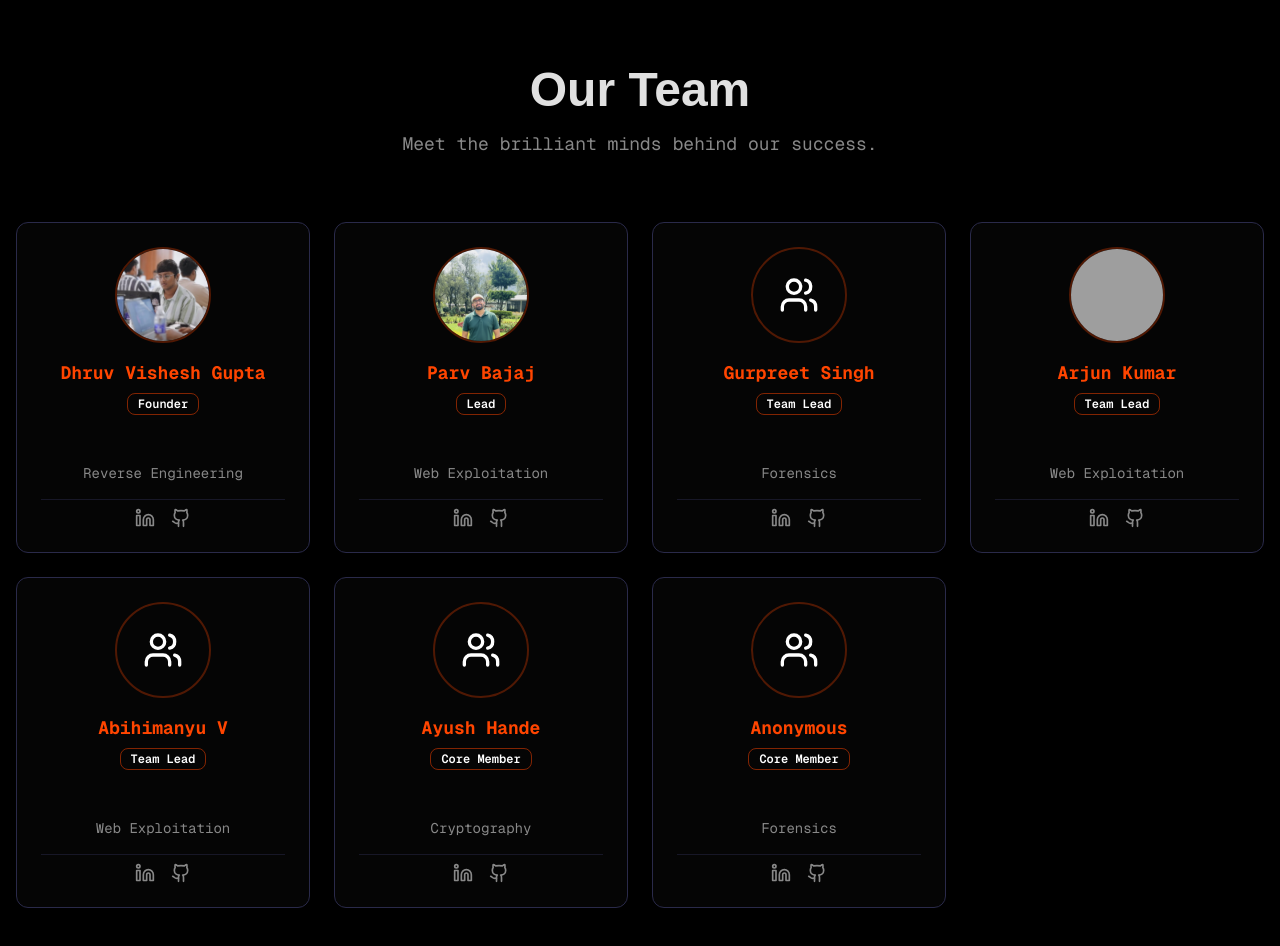
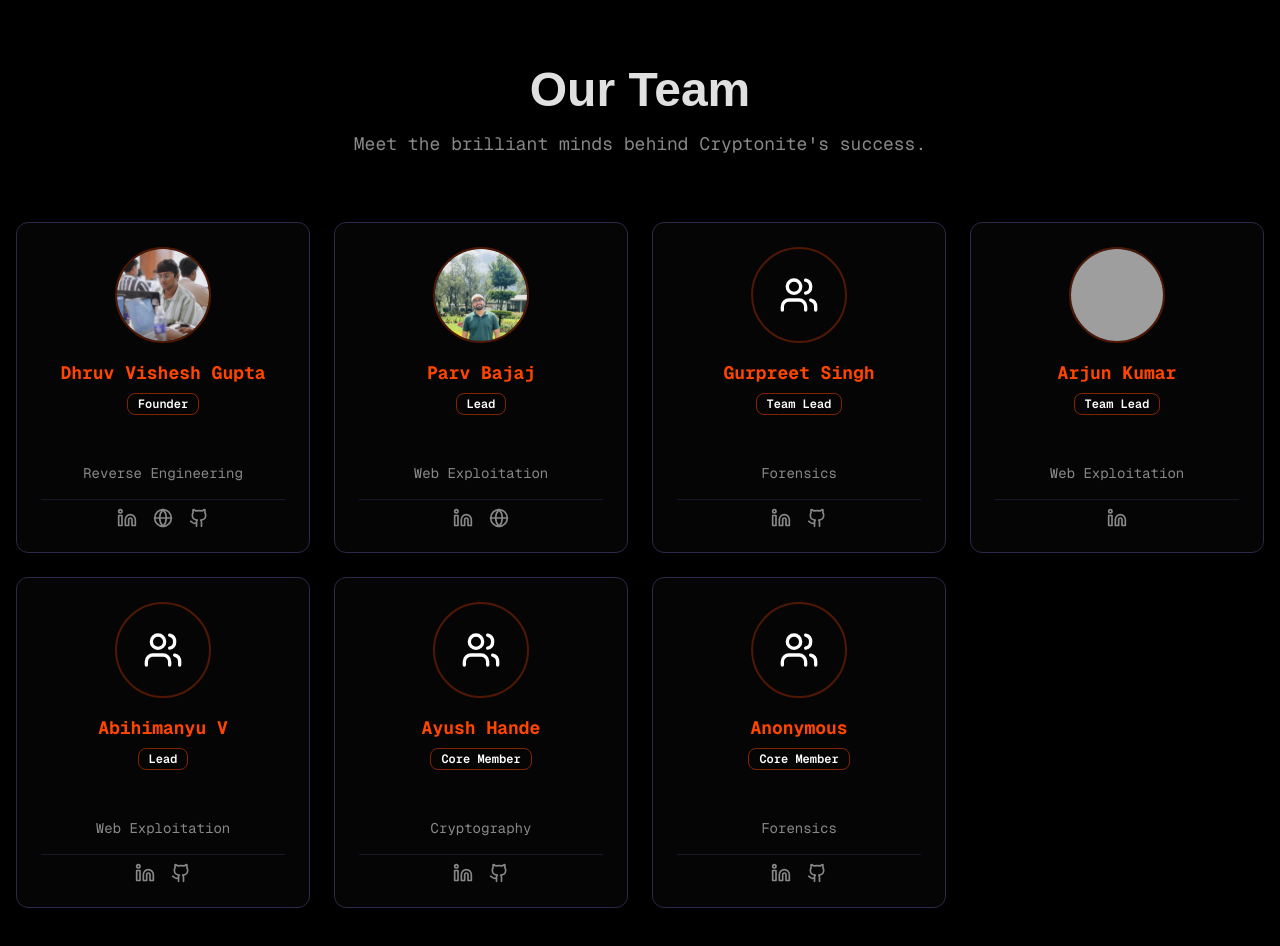
Before and after one commit to DDugs/Official, a Next.js app: page / in a window 1280 px wide. Shown: the part 3780-4726 px from the top of the page. Built offline with nearby package versions, Linux system fonts and the light colour scheme; grey boxes are pictures that could not be loaded; a web font is replaced by a local one.

Commit message:
updated team section

```diff
--- a/components/TeamSection.tsx
+++ b/components/TeamSection.tsx
@@ -3,7 +3,7 @@
 import { motion } from "framer-motion";
 import Link from "next/link";
 import Image from "next/image";
-import { Users, Github, Linkedin } from "lucide-react";
+import { Users, Github, Linkedin, GlobeIcon } from "lucide-react";
 import { Card, CardContent } from "@/components/ui/card";
 import { Badge } from "@/components/ui/badge";
 
@@ -17,6 +17,7 @@
     nickname: "dugs",
     github: "https://github.com/ddugs",
     linkedin: "https://linkedin.com/in/ddugs",
+    website: "https://www.ddugs.xyz",
     image: "/images/team/dhruv.jpg"
   },
   {
@@ -24,9 +25,10 @@
     role: "Lead",
     specialty: "Web Exploitation",
     nickname: "r00tp4rv",
-    github: "https://github.com/parvbajaj",
+    github: "",
     linkedin: "https://www.linkedin.com/in/parvbajaj/",
-    image: "/images/team/parv.JPG"
+    website: "https://r00tp4rv.github.io",
+    image: "/images/team/parv.jpg"
   },
   {
     name: "Gurpreet Singh",
@@ -35,6 +37,7 @@
     nickname: "3v1l@D3v1l",
     github: "https://github.com/gurpreet",
     linkedin: "https://www.linkedin.com/in/gurupreet-singh-342978266/",
+    website: "",
     image: ""
   },
   {
@@ -42,17 +45,19 @@
     role: "Team Lead",
     specialty: "Web Exploitation",
     nickname: "perman",
-    github: "https://github.com/emmawi",
+    github: "",
     linkedin: "https://www.linkedin.com/in/arjunkumar7/",
+    website: "",
     image: "/images/team/arjun.jpg"
   },
   {
     name: "Abihimanyu V",
-    role: "Team Lead",
+    role: "Lead",
     specialty: "Web Exploitation",
     nickname: "bobby_smiles",
     github: "https://github.com/emmawilson",
     linkedin: "https://www.linkedin.com/in/abihimanyu-v-344b4b34a/",
+    website: "",
     image: ""
   },
   {
@@ -62,6 +67,7 @@
     nickname: "terminalord",
     github: "https://github.com/emmawilson",
     linkedin: "https://www.linkedin.com/in/ayushhande/",
+    website: "",
     image: ""
   },
   {
@@ -71,6 +77,7 @@
     nickname: "pr0nt0",
     github: "https://github.com/emmawilson",
     linkedin: "https://linkedin.com/in/emmawilson",
+    website: "",
     image: ""
   },
 ];
@@ -89,7 +96,7 @@
             Our Team
           </h2>
           <p className="text-muted-foreground text-lg max-w-2xl mx-auto">
-            Meet the brilliant minds behind our success.
+            Meet the brilliant minds behind Cryptonite&apos;s success.
           </p>
         </motion.div>
 
@@ -132,6 +139,7 @@
                   </p>
                   {/* Social Links */}
                   <div className="flex justify-center gap-4 pt-2 border-t border-border/50">
+                    {member.linkedin && (
                       <Link
                         href={member.linkedin}
                         target="_blank"
@@ -139,6 +147,17 @@
                       >
                         <Linkedin className="w-5 h-5" />
                       </Link>
+                    )}
+                    {member.website && (
+                      <Link
+                        href={member.website}
+                        target="_blank"
+                        className="text-muted-foreground hover:text-neon-orange transition-colors"
+                      >
+                        <GlobeIcon className="w-5 h-5" />
+                      </Link>
+                    )}
+                    {member.github && (
                       <Link
                         href={member.github}
                         target="_blank"
@@ -146,6 +165,7 @@
                       >
                         <Github className="w-5 h-5" />
                       </Link>
+                    )}
                   </div>
                 </CardContent>
               </Card>
```
Lines whose indentation alone changed are shown as unchanged.
